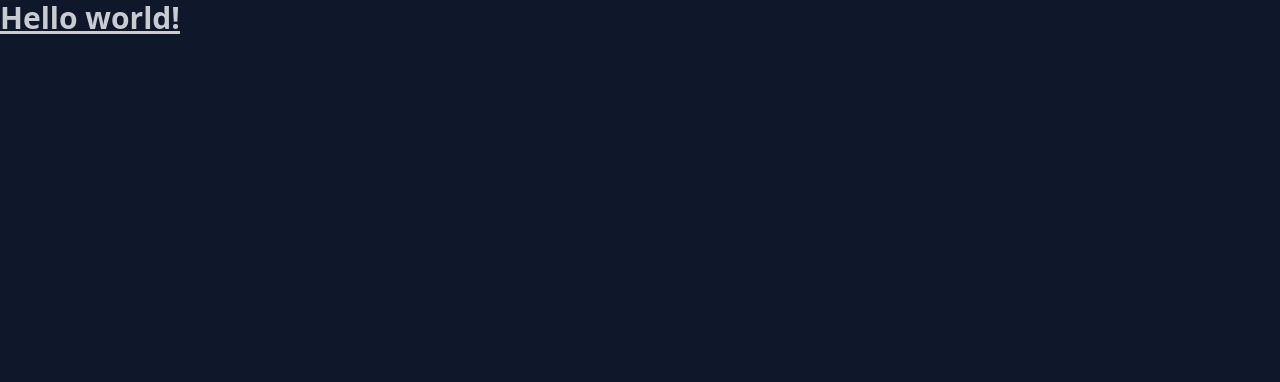
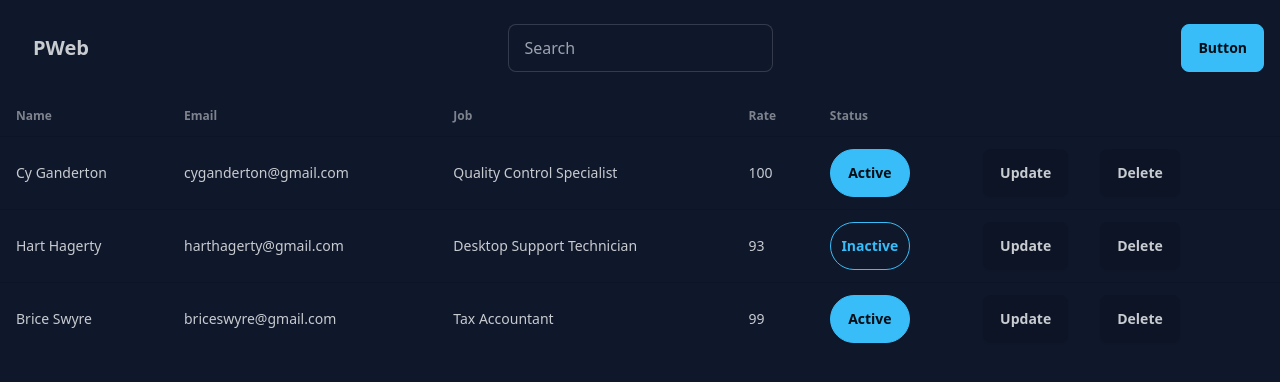
Before and after one commit to yanarkhan/ujian-praktikum-web, a React (Vite) app in the folder crud-frontend/: page / in a window 1280 px wide. Shown: the top 382 px of the page. Built offline with nearby package versions, Linux system fonts and the light colour scheme.

Commit message:
feat: Navbar | Table List

```diff
--- a/crud-frontend/src/App.jsx
+++ b/crud-frontend/src/App.jsx
@@ -1,7 +1,11 @@
+import Navbar from "./components/Navbar";
+import TableList from "./components/TableList";
+
 function App() {
   return (
     <>
-      <h1 className="text-3xl font-bold underline">Hello world!</h1>
+      <Navbar />
+      <TableList />
     </>
   );
 }
--- /dev/null
+++ b/crud-frontend/src/components/Elements/Button.jsx
@@ -0,0 +1,5 @@
+const ActionButton = ({ label, type }) => (
+  <button className={`btn btn-${type}`}>{label}</button>
+);
+
+export default ActionButton;
--- /dev/null
+++ b/crud-frontend/src/components/Navbar.jsx
@@ -0,0 +1,29 @@
+import React from "react";
+
+const Navbar = () => {
+  return (
+    <section className="navbar bg-base-100 px-4 py-6 gap-4">
+      <div className="navbar-start">
+        <a className="btn btn-ghost text-xl">PWeb</a>
+      </div>
+
+      <div className="navbar-center">
+        <div className="form-control">
+          <input
+            type="text"
+            placeholder="Search"
+            className="input input-bordered w-full max-w-md"
+          />
+        </div>
+      </div>
+
+      <div className="navbar-end">
+        <a href="" className="btn btn-primary" aria-label="Primary Button">
+          Button
+        </a>
+      </div>
+    </section>
+  );
+};
+
+export default Navbar;
--- /dev/null
+++ b/crud-frontend/src/components/TableList.jsx
@@ -0,0 +1,46 @@
+import React from "react";
+import ActionButton from "./Elements/Button";
+import { clients } from "../data/clients";
+
+const TableList = () => {
+  return (
+    <section className="overflow-x-auto">
+      <table className="table">
+        <thead>
+          <tr>
+            <th>Name</th>
+            <th>Email</th>
+            <th>Job</th>
+            <th>Rate</th>
+            <th>Status</th>
+          </tr>
+        </thead>
+        <tbody className="hover">
+          {clients.map((client) => (
+            <tr key={client.id}>
+              <td>{client.name}</td>
+              <td>{client.email}</td>
+              <td>{client.job}</td>
+              <td>{client.rate}</td>
+              <td>
+                <button
+                  className={`btn rounded-full w-20 ${
+                    client.isActive ? `btn-primary` : `btn-outline btn-primary`
+                  }`}
+                >
+                  {client.isActive ? `Active` : `Inactive`}
+                </button>
+              </td>
+              <td className="space-x-8">
+                <ActionButton label="Update" type="secondary" />
+                <ActionButton label="Delete" type="accent" />
+              </td>
+            </tr>
+          ))}
+        </tbody>
+      </table>
+    </section>
+  );
+};
+
+export default TableList;
--- /dev/null
+++ b/crud-frontend/src/data/clients.js
@@ -0,0 +1,26 @@
+export const clients = [
+  {
+    id: 1,
+    name: "Cy Ganderton",
+    email: "cyganderton@gmail.com",
+    job: "Quality Control Specialist",
+    rate: "100",
+    isActive: true,
+  },
+  {
+    id: 2,
+    name: "Hart Hagerty",
+    email: "harthagerty@gmail.com",
+    job: "Desktop Support Technician",
+    rate: "93",
+    isActive: false,
+  },
+  {
+    id: 3,
+    name: "Brice Swyre",
+    email: "briceswyre@gmail.com",
+    job: "Tax Accountant",
+    rate: "99",
+    isActive: true,
+  },
+];
```
